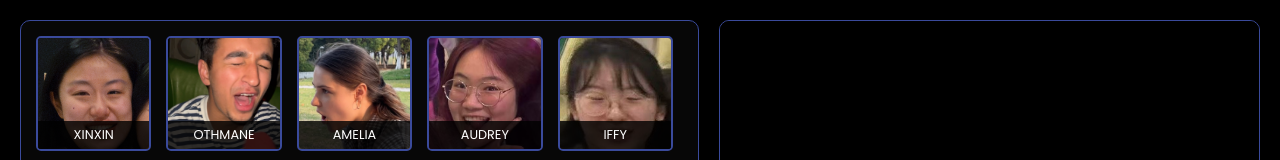
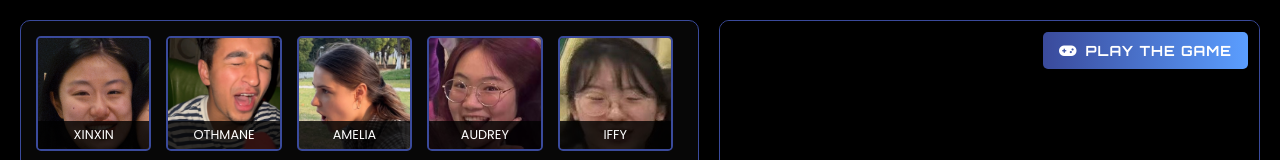
Before and after one commit to v-iettran/bye, a plain HTML site: page index.html in a window 1280 px wide. Shown: the top 160 px of the page. Drawn offline with Linux system fonts and the light colour scheme.

Commit message:
Add a Play the Game button to the homepage
A fixed button in the top-right corner links to game/.

Co-Authored-By: Claude Opus 5.5 <noreply@anthropic.com>

```diff
--- a/index.html
+++ b/index.html
@@ -7,8 +7,26 @@
   <link rel="stylesheet" href="style.css" />
   <link href="https://fonts.googleapis.com/css2?family=Poppins:wght@400;600&family=Orbitron:wght@500;700&display=swap" rel="stylesheet">
   <link rel="stylesheet" href="https://cdnjs.cloudflare.com/ajax/libs/font-awesome/6.4.0/css/all.min.css">
+  <style>
+    .play-game-btn {
+      position: fixed; top: 32px; right: 32px; z-index: 900;
+      display: flex; align-items: center; gap: 8px;
+      padding: 10px 16px; border-radius: 5px;
+      background: linear-gradient(to right, #3a4a9b, #5b9eff);
+      color: #fff; text-decoration: none;
+      font-family: 'Orbitron', sans-serif; font-weight: 700; font-size: 14px; letter-spacing: 1px;
+      box-shadow: 0 4px 14px rgba(0, 0, 0, 0.35);
+      transition: background 0.2s ease, box-shadow 0.2s ease, transform 0.2s ease;
+    }
+    .play-game-btn:hover, .play-game-btn:focus-visible {
+      background: linear-gradient(to right, #5b9eff, #7eb5ff);
+      box-shadow: 0 0 15px rgba(91, 158, 255, 0.5); transform: translateY(-2px);
+    }
+    @media (max-width: 600px) { .play-game-btn { top: 10px; right: 10px; padding: 8px 12px; font-size: 12px; } }
+  </style>
 </head>
 <body>
+  <a class="play-game-btn" href="game/"><i class="fa-solid fa-gamepad"></i> PLAY THE GAME</a>
   <div class="battle-screen">
     <!-- Main Content -->
     <div class="main-content">
```
